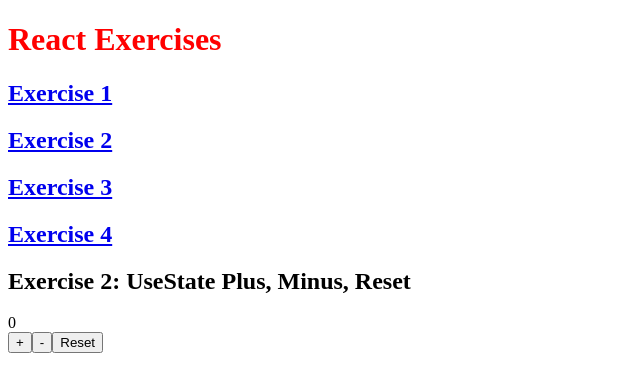
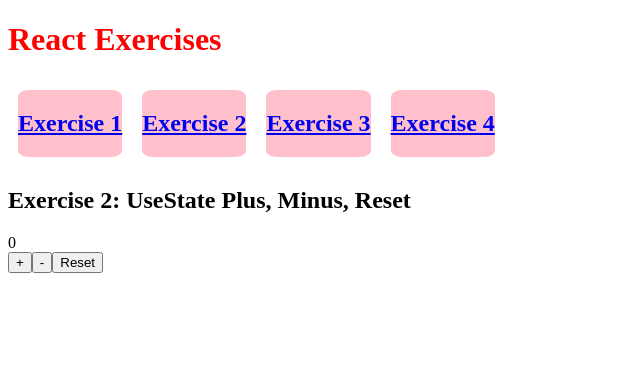
Before and after one commit to austinbhan/my-react-playground, a React app: page /exercise-two in a window 1280 px wide. Shown: the top 392 px of the page, without its empty margins (0-640 px from the left). Built offline with nearby package versions, Linux system fonts and the light colour scheme.

Commit message:
Button menu design

```diff
--- a/src/App.scss
+++ b/src/App.scss
@@ -15,4 +15,16 @@
     .cardList {
         display: flex;
     }
+
+    .buttonMenu {
+        display: flex;
+        flex-direction: row;
+
+    }
+
+    .button {
+        margin: 10px;
+        border-radius: 10%;
+        background-color: pink;
+    }
 }
--- a/src/app.jsx
+++ b/src/app.jsx
@@ -14,17 +14,21 @@ export default function App() {
     <Router>
       <div className={styles.App}>
         <h1 className={styles.header}>React Exercises</h1>
-        <div>
-          <Link to="/exercise-one">
+        <div className={styles.buttonMenu}>
+          <Link className={styles.button}
+            to="/exercise-one">
             <h2>Exercise 1</h2>
           </Link>
-          <Link to="/exercise-two">
+          <Link className={styles.button}
+            to="/exercise-two">
             <h2>Exercise 2</h2>
           </Link>
-          <Link to="/exercise-three">
+          <Link className={styles.button}
+            to="/exercise-three">
             <h2>Exercise 3</h2>
           </Link>
-          <Link to="/exercise-four">
+          <Link className={styles.button}
+            to="/exercise-four">
             <h2>Exercise 4</h2>
           </Link>
         </div>
```
